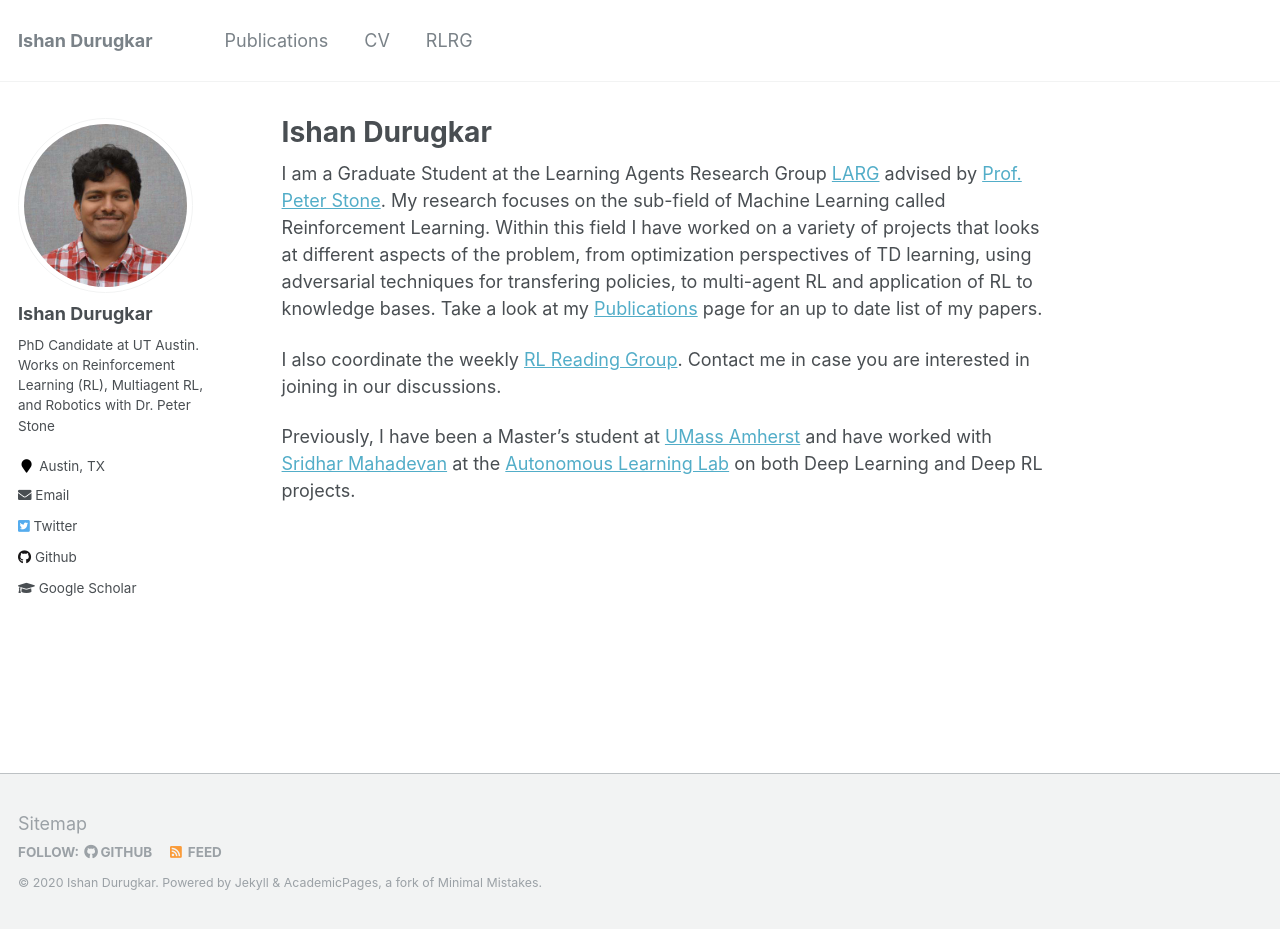
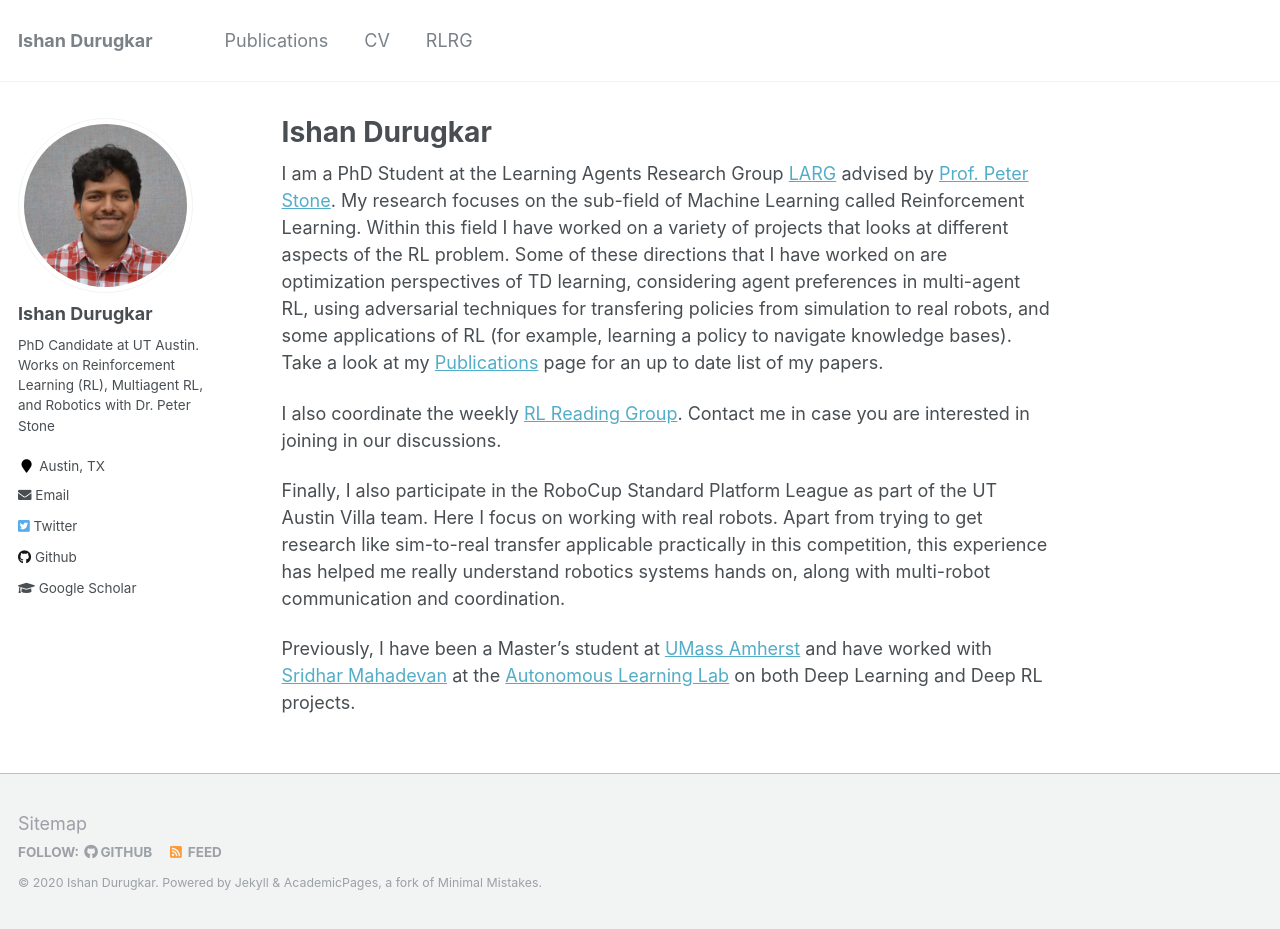
Before and after one commit to iDurugkar/idurugkar.github.io, a Jekyll site: the page built from _pages/about.md, in a window 1280 px wide and 929 px high. Built offline with Jekyll 4.4.1, drawn with Linux system fonts in a browser that asks for light colours.

Commit message:
Updated about to include robocup

```diff
--- a/_pages/about.md
+++ b/_pages/about.md
@@ -8,8 +8,11 @@ redirect_from:
   - /about.html
 ---
 
-I am a Graduate Student at the Learning Agents Research Group [LARG](https://www.cs.utexas.edu/~pstone/students.shtml) advised by [Prof. Peter Stone](https://www.cs.utexas.edu/~pstone/index.shtml). My research focuses on the sub-field of Machine Learning called Reinforcement Learning. Within this field I have worked on a variety of projects that looks at different aspects of the problem, from optimization perspectives of TD learning, using adversarial techniques for transfering policies, to multi-agent RL and application of RL to knowledge bases. Take a look at my [Publications](https://idurugkar.github.io/publications/) page for an up to date list of my papers.
+I am a PhD Student at the Learning Agents Research Group [LARG](https://www.cs.utexas.edu/~pstone/students.shtml) advised by [Prof. Peter Stone](https://www.cs.utexas.edu/~pstone/index.shtml). My research focuses on the sub-field of Machine Learning called Reinforcement Learning. Within this field I have worked on a variety of projects that looks at different aspects of the RL problem.
+Some of these directions that I have worked on are optimization perspectives of TD learning, considering agent preferences in multi-agent RL, using adversarial techniques for transfering policies from simulation to real robots, and some applications of RL (for example, learning a policy to navigate knowledge bases). Take a look at my [Publications](https://idurugkar.github.io/publications/) page for an up to date list of my papers.
 
 I also coordinate the weekly [RL Reading Group](https://www.cs.utexas.edu/~rlrg). Contact me in case you are interested in joining in our discussions.
 
+Finally, I also participate in the RoboCup Standard Platform League as part of the UT Austin Villa team. Here I focus on working with real robots. Apart from trying to get research like sim-to-real transfer applicable practically in this competition, this experience has helped me really understand robotics systems hands on, along with multi-robot communication and coordination.
+
 Previously, I have been a Master's student at [UMass Amherst](https://www.cics.umass.edu/) and have worked with [Sridhar Mahadevan](https://people.cs.umass.edu/~mahadeva/Site/About_Me.html) at the [Autonomous Learning Lab](http://www-all.cs.umass.edu/) on both Deep Learning and Deep RL projects.
```
